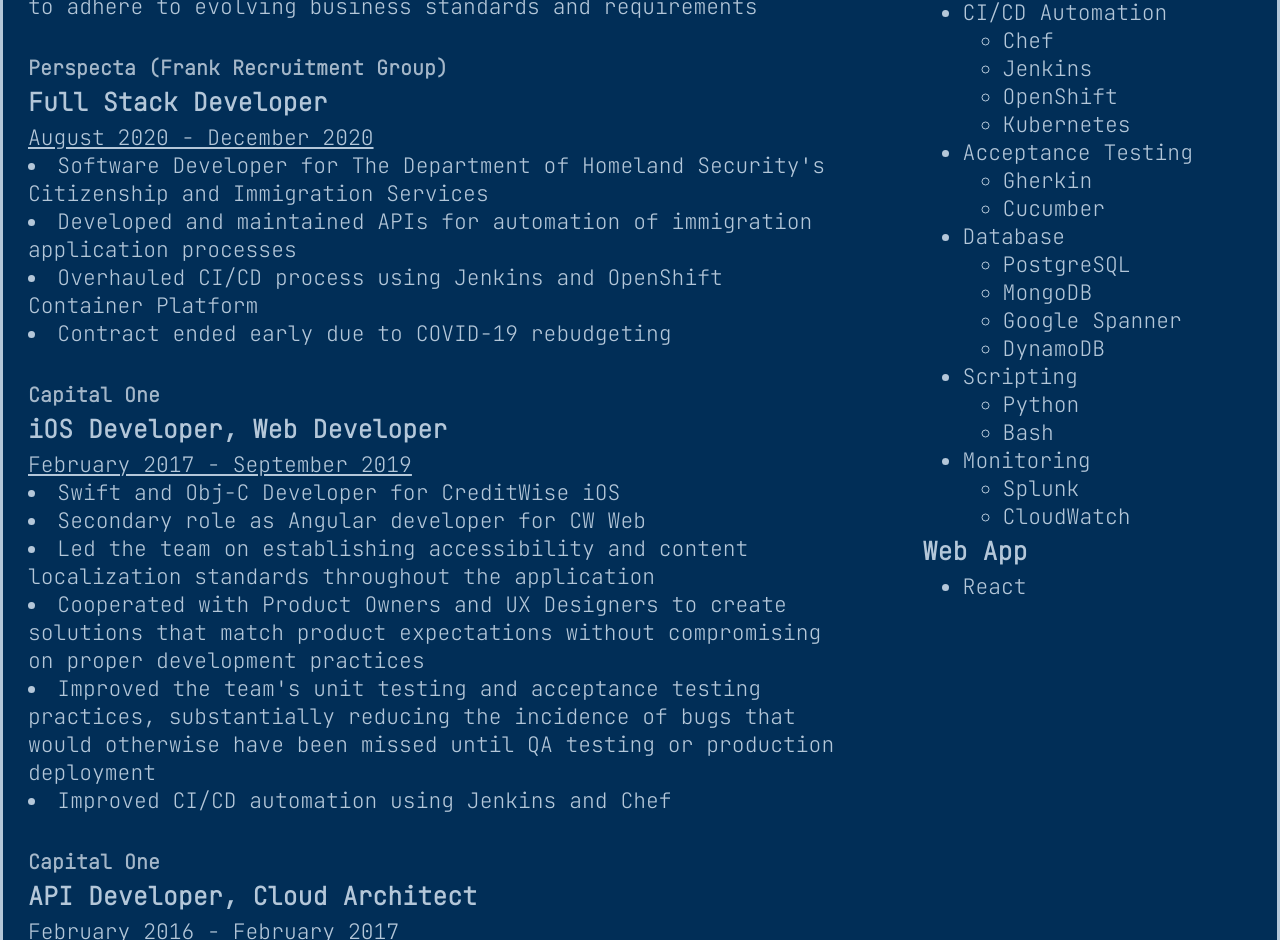
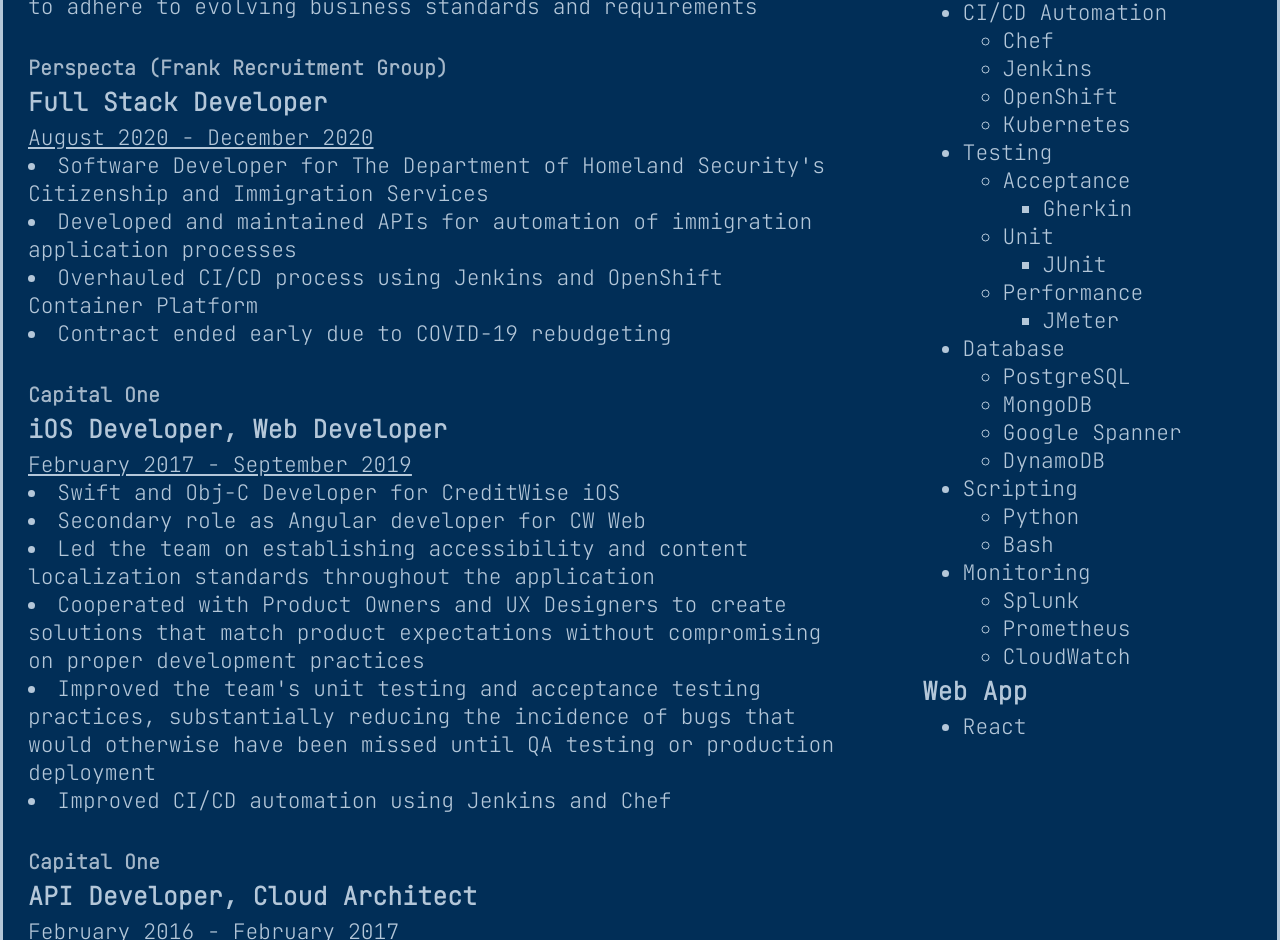
Before and after one commit to jarredhiggs/jarredhiggs-site, a React (Create React App) app: page /resume in a window 1280 px wide. Shown: the part 1320-2260 px from the top of the page. Built offline with nearby package versions, Linux system fonts and the light colour scheme.

Commit message:
Updated styling and resume

```diff
--- a/src/Pages/App.css
+++ b/src/Pages/App.css
@@ -65,7 +65,6 @@
 }
 
 #navbarItems a:visited {
-    /* color: whitesmoke; */
     color: #b4c7d9;
 }
 
@@ -74,6 +73,22 @@
     border-style: solid;
     padding: 25px;
     border-width: 3px;
+}
+
+#Resume h1 {
+    text-align: center;
+    margin-bottom: 15px;
+}
+
+
+#Resume h2 {
+    text-align: center;
+    margin: 5px 0px 5px 0px;
+    border-bottom: 2px solid whitesmoke;
+}
+
+#Resume h3 {
+    margin: 5px 0px 5px 0px;
 }
 
 .resumeDate {
@@ -96,12 +111,6 @@
     gap: 80px;
 }
 
-@media screen and (max-width: 1200px) {
-    .resume-row {
-        flex-wrap: wrap;
-    }
-}
-
 #resume-col1 {
     flex-shrink: 1;
     flex-grow: 0;
@@ -114,12 +123,8 @@
     flex-shrink: 0;
 }
 
-h2 {
-    text-align: center;
-    margin: 5px 0px 5px 0px;
-    border-bottom: 2px solid whitesmoke;
+@media screen and (max-width: 1200px) {
+    .resume-row {
+        flex-wrap: wrap;
+    }
 }
-
-h3 {
-    margin: 5px 0px 5px 0px;
-}
--- a/src/Pages/Resume.js
+++ b/src/Pages/Resume.js
@@ -4,14 +4,14 @@
 function Resume() {
     return (
         <div id="Resume">
-            <h1 style={{ "text-align": "center", "margin-bottom": "15px" }}>Resume</h1>
+            <h1>Resume</h1>
             <div className="resume-row">
                 <div className="resume-column" id="resume-col1">
                     <h2>Employment</h2>
                     <ResumeWorkItem
                         name="Walmart (Motion Recruitment)"
                         title="Backend Engineer"
-                        date="January 2022 - July 2022 (Planned)"
+                        date="January 2022 - Present"
                         description={[
                             "Developed high traffic APIs (10,000+ TPS) for global payment processing",
                             "Rearchitected orchestration framework to enable high throughput with minimal latency and minimal resource consumption (and to substantially improve code readability and maintainability)",
@@ -104,9 +104,16 @@
                             <li>OpenShift</li>
                             <li>Kubernetes</li>
                         </ul></li>
-                        <li>Acceptance Testing <ul>
-                            <li>Gherkin</li>
-                            <li>Cucumber</li>
+                        <li>Testing<ul>
+                            <li>Acceptance<ul>
+                                <li>Gherkin</li>
+                            </ul></li>
+                            <li>Unit<ul>
+                                <li>JUnit</li>
+                            </ul></li>
+                            <li>Performance<ul>
+                                <li>JMeter</li>
+                            </ul></li>
                         </ul></li>
                         <li>Database<ul>
                             <li>PostgreSQL</li>
@@ -120,6 +127,7 @@
                         </ul></li>
                         <li>Monitoring<ul>
                             <li>Splunk</li>
+                            <li>Prometheus</li>
                             <li>CloudWatch</li>
                         </ul></li>
                     </ul>
```
